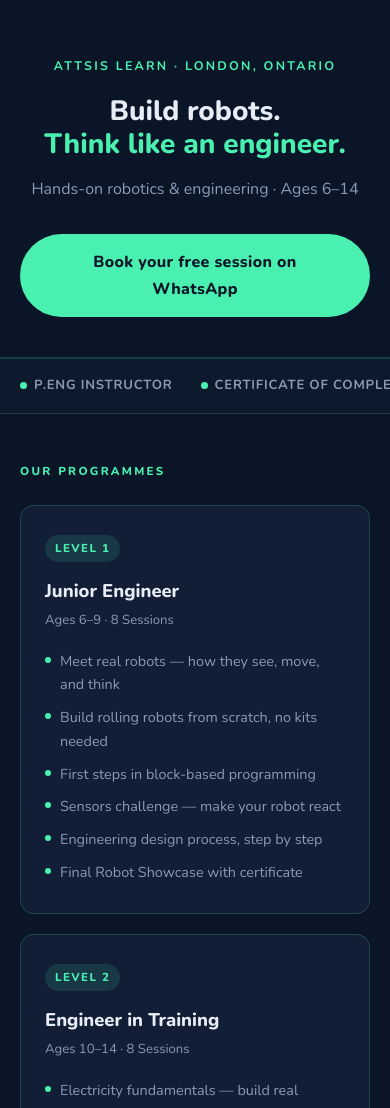
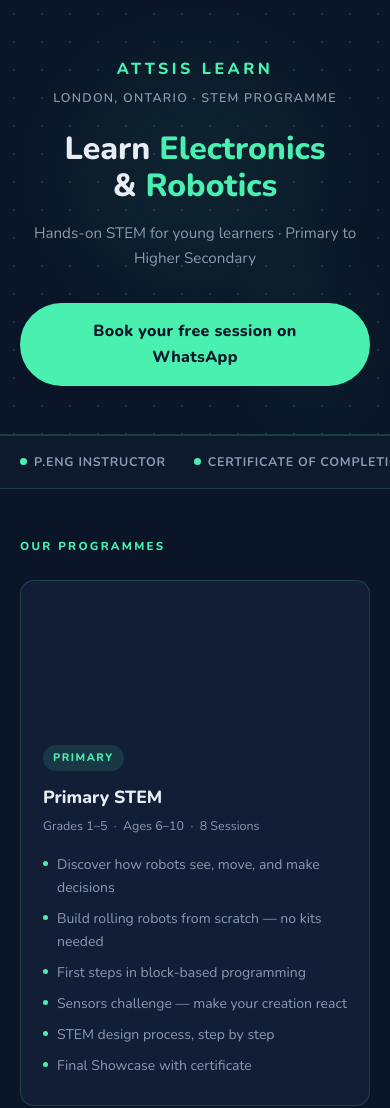
Before and after one commit to Arvint89/attsis-learn, a plain HTML site: page site/index.html in a window 390 px wide. Shown: the top 1108 px of the page. Drawn offline with nearby package versions, Linux system fonts and the light colour scheme.

Commit message:
feat: STEM rename, school levels, hero visual upgrade, image slots
- Hero: 'Learn Electronics & Robotics' — removed 'engineer' per P.Eng rule
- Attsis Learn wordmark now prominent as standalone brand name
- Cards: 'Junior Engineer'/'Engineer in Training' -> 'Primary/Secondary STEM'
- School levels added: Primary (Gr 1-5 ages 6-10), Secondary (Gr 6-9 ages 11-14)
- Higher Secondary card added (Gr 10-12 ages 15-18) — coming soon state
- 3-column card grid on desktop, 2-col tablet, 1-col mobile
- Hero: CSS dot-grid pattern + radial glow — visual depth, no image file needed
- Image slots: --hero-img, --card-img-1/2/3 CSS vars — drop file, flip var, done
- site/assets/README.md — image guide with specs and instructions
- smoke_test.py: +3 checks (STEM content, school levels, no engineer titles)

Co-Authored-By: Claude Sonnet 4.6 <noreply@anthropic.com>

```diff
--- a/site/css/style.css
+++ b/site/css/style.css
@@ -6,11 +6,18 @@
   --bg-bar: #0d1a2e;
   --accent: #4af0b0;
   --accent-dim: rgba(74, 240, 176, 0.12);
+  --accent-glow: rgba(74, 240, 176, 0.06);
   --text: #e8edf5;
   --text-muted: #8a9ab5;
   --border: rgba(74, 240, 176, 0.18);
   --radius: 14px;
   --font: 'Nunito', system-ui, sans-serif;
+
+  /* ── Image slots: drop a file in site/assets/ and update these ── */
+  --hero-img: none;          /* url('assets/hero.jpg')   */
+  --card-img-1: none;        /* url('assets/level1.jpg') */
+  --card-img-2: none;        /* url('assets/level2.jpg') */
+  --card-img-3: none;        /* url('assets/level3.jpg') */
 }
 
 *, *::before, *::after { box-sizing: border-box; margin: 0; padding: 0; }
@@ -26,29 +33,87 @@ body {
   -webkit-font-smoothing: antialiased;
 }
 
-/* ── HEADER ── */
+/* ─────────────────────────────────────────
+   HEADER / HERO
+   ───────────────────────────────────────── */
 header {
+  position: relative;
   text-align: center;
-  padding: 56px 20px 40px;
+  padding: 0;
   border-bottom: 1px solid var(--border);
+  overflow: hidden;
+  min-height: 420px;
+  display: flex;
+  flex-direction: column;
+  align-items: center;
+  justify-content: center;
+}
+
+/* Dot-grid pattern — pure CSS, no image file needed */
+.hero-pattern {
+  position: absolute;
+  inset: 0;
+  background-image:
+    radial-gradient(circle, rgba(74, 240, 176, 0.18) 1px, transparent 1px);
+  background-size: 28px 28px;
+  pointer-events: none;
+  z-index: 0;
+}
+
+/* Radial glow — gives depth and focal point */
+.hero-glow {
+  position: absolute;
+  inset: 0;
+  background:
+    radial-gradient(ellipse 70% 60% at 50% 40%, rgba(74, 240, 176, 0.07) 0%, transparent 70%),
+    radial-gradient(ellipse 40% 50% at 80% 80%, rgba(74, 240, 176, 0.04) 0%, transparent 60%);
+  pointer-events: none;
+  z-index: 0;
+}
+
+/* Hero cover image — activates when --hero-img is set in :root */
+.hero-img {
+  position: absolute;
+  inset: 0;
+  background-image: var(--hero-img);
+  background-size: cover;
+  background-position: center;
+  opacity: 0.18;          /* dark overlay so text stays readable */
+  pointer-events: none;
+  z-index: 0;
+}
+
+.hero-content {
+  position: relative;
+  z-index: 1;
+  padding: 56px 20px 48px;
+  max-width: 620px;
 }
 
 .wordmark {
-  font-size: 0.78rem;
-  font-weight: 700;
-  letter-spacing: 0.18em;
+  font-size: 1rem;
+  font-weight: 800;
+  letter-spacing: 0.22em;
   text-transform: uppercase;
   color: var(--accent);
-  margin-bottom: 18px;
+  margin-bottom: 6px;
+}
+
+.location {
+  font-size: 0.78rem;
+  font-weight: 600;
+  letter-spacing: 0.1em;
+  text-transform: uppercase;
+  color: var(--text-muted);
+  margin-bottom: 22px;
 }
 
 header h1 {
-  font-size: clamp(1.75rem, 5vw, 2.6rem);
+  font-size: clamp(2rem, 6vw, 3rem);
   font-weight: 800;
-  line-height: 1.2;
+  line-height: 1.15;
   color: var(--text);
-  max-width: 560px;
-  margin: 0 auto 14px;
+  margin: 0 auto 16px;
 }
 
 header h1 em {
@@ -57,7 +122,7 @@ header h1 em {
 }
 
 .sub {
-  font-size: 1rem;
+  font-size: 0.95rem;
   color: var(--text-muted);
   margin-bottom: 32px;
 }
@@ -73,11 +138,13 @@ header h1 em {
   border-radius: 50px;
   text-decoration: none;
   letter-spacing: 0.02em;
-  transition: opacity 0.2s;
+  transition: opacity 0.2s, transform 0.15s;
 }
-.cta-btn:hover { opacity: 0.88; }
+.cta-btn:hover { opacity: 0.88; transform: translateY(-1px); }
 
-/* ── TRUST BAR ── */
+/* ─────────────────────────────────────────
+   TRUST BAR
+   ───────────────────────────────────────── */
 .trust-bar {
   background: var(--bg-bar);
   border-top: 1px solid var(--border);
@@ -100,7 +167,7 @@ header h1 em {
   display: flex;
   align-items: center;
   gap: 7px;
-  font-size: 0.82rem;
+  font-size: 0.78rem;
   font-weight: 700;
   color: var(--text-muted);
   white-space: nowrap;
@@ -116,9 +183,11 @@ header h1 em {
   flex-shrink: 0;
 }
 
-/* ── MAIN ── */
+/* ─────────────────────────────────────────
+   MAIN
+   ───────────────────────────────────────── */
 main {
-  max-width: 760px;
+  max-width: 900px;
   margin: 0 auto;
   padding: 48px 20px 64px;
 }
@@ -132,7 +201,9 @@ main {
   margin-bottom: 24px;
 }
 
-/* ── CARDS ── */
+/* ─────────────────────────────────────────
+   CARDS — 1 col mobile → 3 col desktop
+   ───────────────────────────────────────── */
 .cards {
   display: grid;
   grid-template-columns: 1fr;
@@ -140,67 +211,120 @@ main {
   margin-bottom: 56px;
 }
 
-@media (min-width: 600px) {
+@media (min-width: 640px) {
   .cards { grid-template-columns: 1fr 1fr; }
+}
+
+@media (min-width: 900px) {
+  .cards { grid-template-columns: 1fr 1fr 1fr; }
 }
 
 .card {
   background: var(--bg-card);
   border: 1px solid var(--border);
   border-radius: var(--radius);
-  padding: 28px 24px;
+  overflow: hidden;
+  display: flex;
+  flex-direction: column;
+}
+
+.card--soon {
+  opacity: 0.72;
+}
+
+/* ── Card image slot ── */
+.card-img {
+  height: 140px;
+  background-size: cover;
+  background-position: center;
+  flex-shrink: 0;
+}
+
+/*
+  To add images: drop files in site/assets/ and update --card-img-N in :root above.
+  Until images are added, each level shows a unique gradient placeholder.
+*/
+.card-img--1 {
+  background-image: var(--card-img-1,
+    linear-gradient(135deg, rgba(74,240,176,0.25) 0%, rgba(10,22,40,0.6) 100%));
+}
+.card-img--2 {
+  background-image: var(--card-img-2,
+    linear-gradient(135deg, rgba(74,200,240,0.25) 0%, rgba(10,22,40,0.6) 100%));
+}
+.card-img--3 {
+  background-image: var(--card-img-3,
+    linear-gradient(135deg, rgba(140,74,240,0.25) 0%, rgba(10,22,40,0.6) 100%));
+}
+
+.card-body {
+  padding: 24px 22px 28px;
+  flex: 1;
+  display: flex;
+  flex-direction: column;
 }
 
 .card-tag {
   display: inline-block;
   background: var(--accent-dim);
   color: var(--accent);
-  font-size: 0.72rem;
+  font-size: 0.68rem;
   font-weight: 800;
-  letter-spacing: 0.12em;
+  letter-spacing: 0.14em;
   text-transform: uppercase;
   padding: 4px 10px;
   border-radius: 20px;
-  margin-bottom: 14px;
+  margin-bottom: 12px;
+  align-self: flex-start;
+}
+
+.card-tag--soon {
+  background: rgba(140, 140, 140, 0.12);
+  color: var(--text-muted);
 }
 
 .card h2 {
-  font-size: 1.15rem;
+  font-size: 1.1rem;
   font-weight: 800;
   color: var(--text);
   margin-bottom: 4px;
 }
 
 .card .age {
-  font-size: 0.82rem;
+  font-size: 0.78rem;
   color: var(--text-muted);
-  margin-bottom: 18px;
+  margin-bottom: 16px;
 }
 
 .card ul {
   list-style: none;
   display: flex;
   flex-direction: column;
-  gap: 9px;
+  gap: 8px;
+  margin-top: auto;
 }
 
 .card ul li {
   display: flex;
   align-items: flex-start;
   gap: 9px;
-  font-size: 0.9rem;
+  font-size: 0.875rem;
   color: var(--text-muted);
 }
 
 .card ul li::before {
   content: '';
   display: block;
-  width: 6px;
-  height: 6px;
+  width: 5px;
+  height: 5px;
   border-radius: 50%;
   background: var(--accent);
-  margin-top: 7px;
+  margin-top: 8px;
   flex-shrink: 0;
+}
+
+.card--soon .card ul li::before {
+  background: var(--text-muted);
 }
 
 /* ── BOTTOM CTA ── */
--- a/site/index.html
+++ b/site/index.html
@@ -3,24 +3,33 @@
 <head>
   <meta charset="UTF-8">
   <meta name="viewport" content="width=device-width, initial-scale=1.0">
-  <meta name="description" content="Attsis Learn — hands-on robotics and engineering for children ages 6–14 in London, Ontario. Taught by a P.Eng instructor. Small class size. Certificate of completion.">
-  <meta property="og:title" content="Attsis Learn — Build Robots. Think Like an Engineer.">
-  <meta property="og:description" content="Hands-on robotics and engineering for ages 6–14 in London, Ontario. P.Eng instructor. Small class size. Book your free session.">
+  <meta name="description" content="Attsis Learn — hands-on electronics and robotics STEM programme for children in London, Ontario. Taught by a P.Eng instructor. Primary, Secondary and Higher Secondary levels. Small class size.">
+  <meta property="og:title" content="Attsis Learn — Learn Electronics &amp; Robotics">
+  <meta property="og:description" content="Hands-on STEM programme for young learners in London, Ontario. P.Eng instructor. Small class size. Book your free session.">
   <meta property="og:image" content="assets/og-image.png">
   <meta property="og:type" content="website">
-  <title>Attsis Learn — Build Robots. Think Like an Engineer.</title>
+  <title>Attsis Learn — Learn Electronics &amp; Robotics</title>
   <link rel="stylesheet" href="css/style.css">
 </head>
 <body>
 
   <!-- ── HEADER / HERO ── -->
   <header>
-    <p class="wordmark">Attsis Learn · London, Ontario</p>
-    <h1>Build robots.<br><em>Think like an engineer.</em></h1>
-    <p class="sub">Hands-on robotics &amp; engineering · Ages 6–14</p>
+    <div class="hero-pattern" aria-hidden="true"></div>
+    <div class="hero-glow" aria-hidden="true"></div>
+
+    <div class="hero-content">
+      <p class="wordmark">Attsis Learn</p>
+      <p class="location">London, Ontario · STEM Programme</p>
+      <h1>Learn <em>Electronics</em><br>&amp; <em>Robotics</em></h1>
+      <p class="sub">Hands-on STEM for young learners · Primary to Higher Secondary</p>
       <a class="cta-btn" href="https://wa.me/12269727885" target="_blank" rel="noopener">
         Book your free session on WhatsApp
       </a>
+    </div>
+
+    <!-- Hero cover image slot — place hero.jpg in site/assets/ to activate -->
+    <div class="hero-img" role="img" aria-label="Students building electronics projects"></div>
   </header>
 
   <!-- ── TRUST BAR ── -->
@@ -40,26 +49,32 @@
 
     <div class="cards">
 
-      <!-- Level 1 -->
+      <!-- Primary -->
       <div class="card">
-        <span class="card-tag">Level 1</span>
-        <h2>Junior Engineer</h2>
-        <p class="age">Ages 6–9 · 8 Sessions</p>
+        <!-- Image slot: place level1.jpg in site/assets/ and set src below -->
+        <div class="card-img card-img--1" role="img" aria-label="Primary STEM activities"></div>
+        <div class="card-body">
+          <span class="card-tag">Primary</span>
+          <h2>Primary STEM</h2>
+          <p class="age">Grades 1–5 &nbsp;·&nbsp; Ages 6–10 &nbsp;·&nbsp; 8 Sessions</p>
           <ul>
-          <li>Meet real robots — how they see, move, and think</li>
-          <li>Build rolling robots from scratch, no kits needed</li>
+            <li>Discover how robots see, move, and make decisions</li>
+            <li>Build rolling robots from scratch — no kits needed</li>
             <li>First steps in block-based programming</li>
-          <li>Sensors challenge — make your robot react</li>
-          <li>Engineering design process, step by step</li>
-          <li>Final Robot Showcase with certificate</li>
+            <li>Sensors challenge — make your creation react</li>
+            <li>STEM design process, step by step</li>
+            <li>Final Showcase with certificate</li>
           </ul>
         </div>
+      </div>
 
-      <!-- Level 2 -->
+      <!-- Secondary -->
       <div class="card">
-        <span class="card-tag">Level 2</span>
-        <h2>Engineer in Training</h2>
-        <p class="age">Ages 10–14 · 8 Sessions</p>
+        <div class="card-img card-img--2" role="img" aria-label="Secondary STEM circuit building"></div>
+        <div class="card-body">
+          <span class="card-tag">Secondary</span>
+          <h2>Secondary STEM</h2>
+          <p class="age">Grades 6–9 &nbsp;·&nbsp; Ages 11–14 &nbsp;·&nbsp; 8 Sessions</p>
           <ul>
             <li>Electricity fundamentals — build real circuits</li>
             <li>Program a microcontroller from your first line of code</li>
@@ -69,12 +84,30 @@
             <li>Demo Day presentation with certificate</li>
           </ul>
         </div>
+      </div>
+
+      <!-- Higher Secondary — coming soon -->
+      <div class="card card--soon">
+        <div class="card-img card-img--3" role="img" aria-label="Advanced STEM project work"></div>
+        <div class="card-body">
+          <span class="card-tag card-tag--soon">Coming Soon</span>
+          <h2>Higher Secondary STEM</h2>
+          <p class="age">Grades 10–12 &nbsp;·&nbsp; Ages 15–18</p>
+          <ul>
+            <li>Advanced microcontroller and embedded systems</li>
+            <li>PCB design and soldering fundamentals</li>
+            <li>Autonomous systems and sensor fusion</li>
+            <li>Capstone project with real-world application</li>
+            <li>Portfolio-ready build documentation</li>
+          </ul>
+        </div>
+      </div>
 
     </div>
 
     <!-- ── BOTTOM CTA ── -->
     <div class="cta-block">
-      <p>Pricing on inquiry · Small groups · Free first session</p>
+      <p>Pricing on inquiry &nbsp;·&nbsp; Small groups &nbsp;·&nbsp; Free first session</p>
       <a class="cta-btn" href="https://wa.me/12269727885" target="_blank" rel="noopener">
         Book your free session on WhatsApp
       </a>
@@ -84,7 +117,7 @@
 
   <!-- ── FOOTER ── -->
   <footer>
-    <p>Global Attsis · Attsis Learn · London, Ontario</p>
+    <p>Global Attsis &nbsp;·&nbsp; Attsis Learn &nbsp;·&nbsp; London, Ontario</p>
     <p>Pricing on inquiry</p>
   </footer>
 
```
Also changed, not shown: 2 other files. Lines whose indentation alone changed are shown as unchanged.
